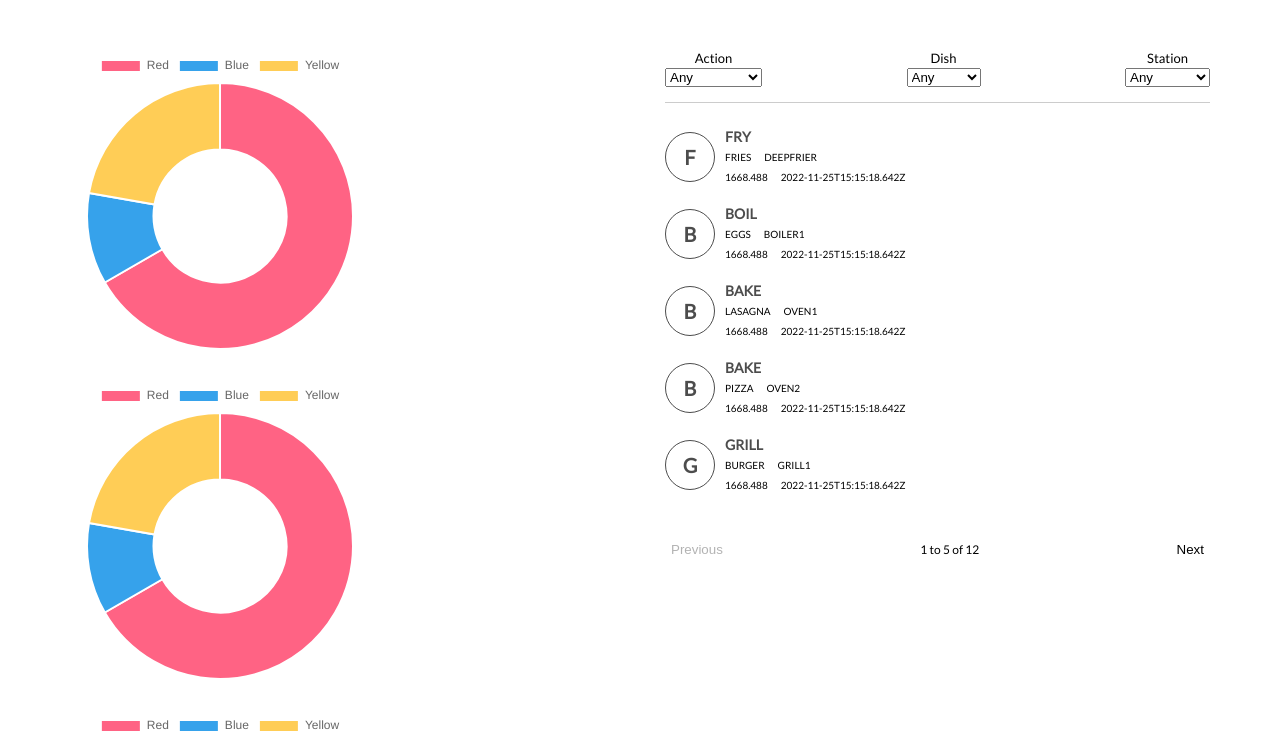
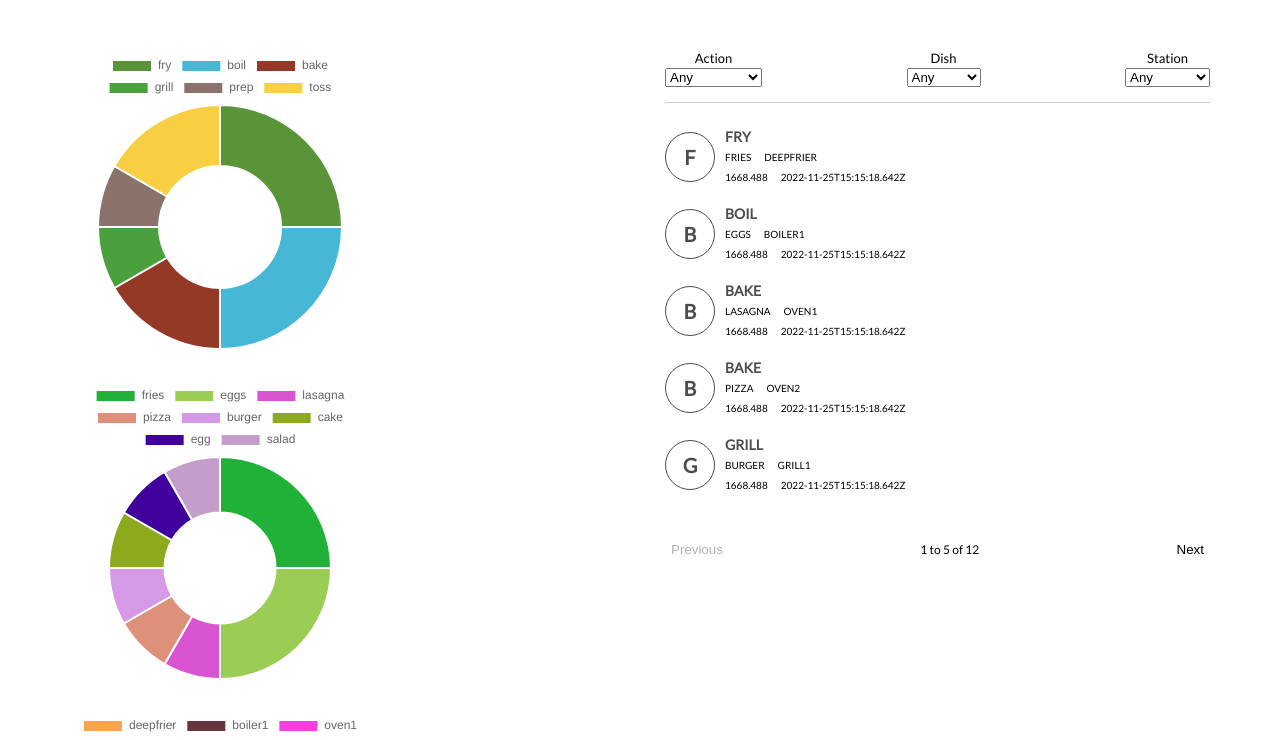
Before and after one commit to sonuram553/drishti-test, a React (Create React App) app: page / in a window 1280 px wide. Shown: the top 740 px of the page. Built offline with nearby package versions, Linux system fonts and the light colour scheme.

Commit message:
Generate data for Doughnut chart

```diff
--- a/src/components/App.jsx
+++ b/src/components/App.jsx
@@ -68,7 +68,10 @@ function App() {
 
   return (
     <main>
-      <Visual />
+      {/* Visual representation with Doughnut Charts */}
+      <Visual actionListData={filteredData} />
+
+      {/* List of Actions */}
       <section>
         <FilterList
           onChange={onUpdateFilter}
--- a/src/components/Visual.jsx
+++ b/src/components/Visual.jsx
@@ -2,33 +2,49 @@ import { Chart as ChartJS, ArcElement, Tooltip, Legend } from "chart.js";
 import { Doughnut } from "react-chartjs-2";
 ChartJS.register(ArcElement, Tooltip, Legend);
 
-const chartData = {
-  labels: ["Red", "Blue", "Yellow"],
-  datasets: [
-    {
-      label: "My First Dataset",
-      data: [300, 50, 100],
-      backgroundColor: [
-        "rgb(255, 99, 132)",
-        "rgb(54, 162, 235)",
-        "rgb(255, 205, 86)",
+const Visual = ({ actionListData }) => {
+  const gen = (type) => {
+    const map = {};
+
+    for (const data of actionListData) {
+      map[data[type]] = (map[data[type]] || 0) + 1;
+    }
+
+    const labels = [];
+    const data = [];
+
+    for (const key in map) {
+      labels.push(key);
+      data.push(map[key]);
+    }
+
+    return {
+      labels,
+      datasets: [
+        {
+          label: "My First Dataset",
+          data,
+          backgroundColor: data.map(
+            () =>
+              `rgb(${Math.random() * 256}, ${Math.random() * 256}, ${
+                Math.random() * 256
+              })`
+          ),
+        },
       ],
-      hoverOffset: 4,
-    },
-  ],
-};
+    };
+  };
 
-const Visual = () => {
   return (
     <section className="visual">
       <div>
-        <Doughnut data={chartData} />
+        <Doughnut data={gen("action")} />
       </div>
       <div>
-        <Doughnut data={chartData} />
+        <Doughnut data={gen("dish")} />
       </div>
       <div>
-        <Doughnut data={chartData} />
+        <Doughnut data={gen("station")} />
       </div>
     </section>
   );
```
